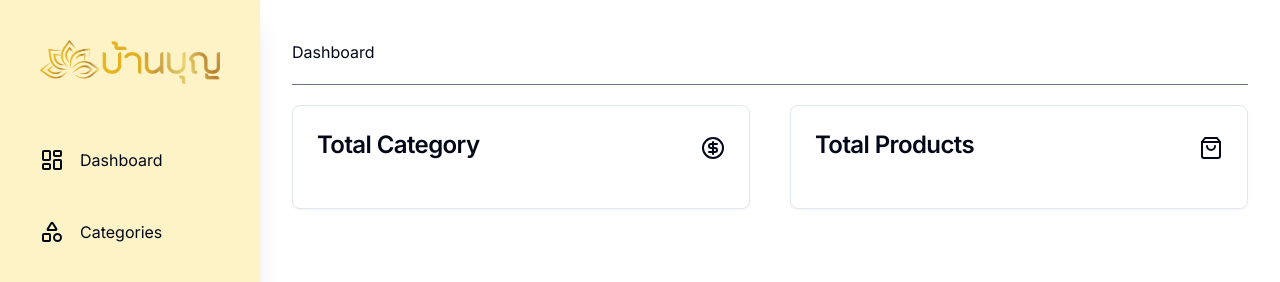
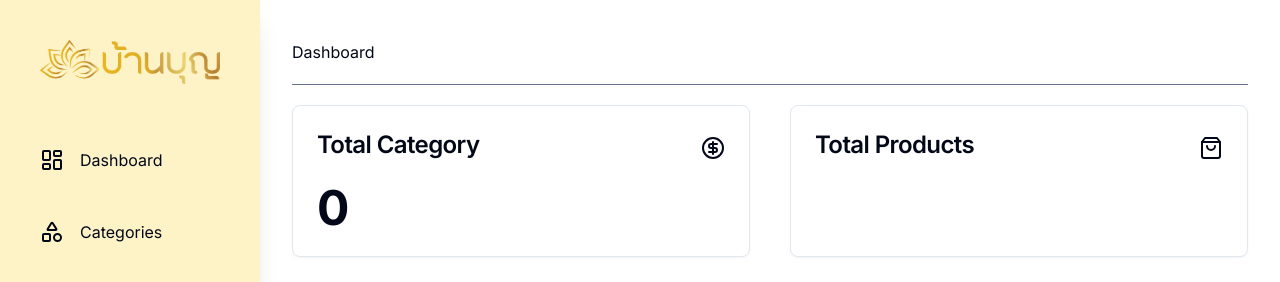
Before and after one commit to wisavachart/banboon_admin, a Next.js app: page / in a window 1280 px wide. Shown: the top 282 px of the page. Built offline with nearby package versions, Linux system fonts and the light colour scheme; no server answers; the database is empty.

Commit message:
Update_home_dahboard

```diff
--- a/app/(dashboard)/page.tsx
+++ b/app/(dashboard)/page.tsx
@@ -1,8 +1,12 @@
+"use client";
 import { Card, CardContent, CardHeader, CardTitle } from "@/components/ui/card";
 import { Separator } from "@/components/ui/separator";
+import useGetCategories from "@/hook/useGetCategories";
 
 import { CircleDollarSign, ShoppingBag } from "lucide-react";
 export default function Home() {
+  const { categoriesLenght } = useGetCategories();
+  console.log(categoriesLenght);
   return (
     <div className="px-8 py-10">
       <p className="text-heading2-bold">Dashboard</p>
@@ -15,7 +19,7 @@ export default function Home() {
             <CircleDollarSign className="max-sm:hidden" />
           </CardHeader>
           <CardContent>
-            <p className="font-bold text-5xl"></p>
+            <p className="font-bold text-5xl">{categoriesLenght}</p>
           </CardContent>
         </Card>
 
```
